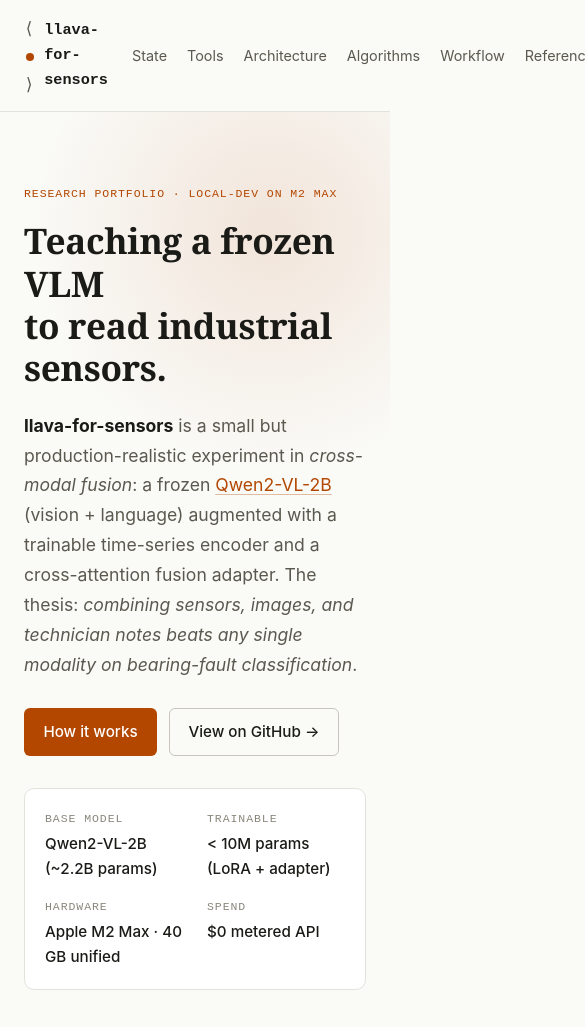
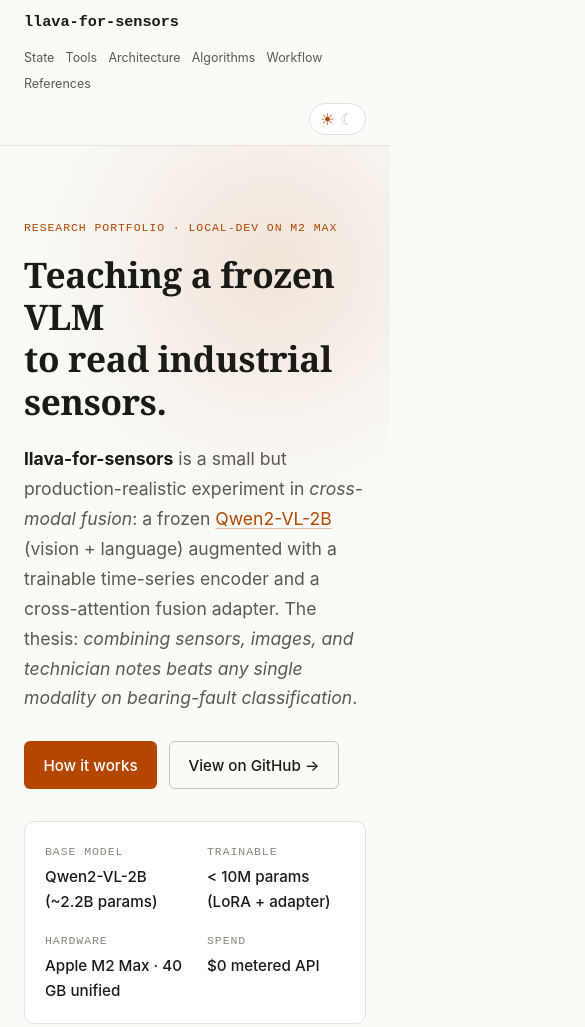
Before and after one commit to VoidAxiom/llava-for-sensors, a website: page docs/index.html in a window 390 px wide. Shown: the top 1027 px of the page, 585 px wide, since content can reach past the window. Drawn offline with nearby package versions, Linux system fonts and the light colour scheme.

Commit message:
docs/styles.css: responsive header for narrow viewports (PR #22 round 4)
Codex [P2]: at ≤375px the single-row header (brand + 6 nav links +
theme toggle in nowrap flex) overflowed the viewport, causing
horizontal scroll. Violated the responsive/no-horizontal-overflow
contract in AGENTS.md §UI.

Added two breakpoints:

- `@media (max-width: 720px)`: allow `.header-row` to wrap, send
  `.primary-nav` to row 2 via `order: 3` + `width: 100%` + smaller
  font (0.82rem) + flex-wrap so 6 links can flow. Theme toggle
  pushed to the right with `margin-left: auto`.
- `@media (max-width: 400px)`: further shrink nav font to 0.78rem,
  tighten link gap, and hide `.brand-logo` (the decorative `( ● )`
  prefix) to recover space — `.brand-name` stays visible.

Verified in Chrome MCP at 500px viewport (the resize_page minimum):
header now wraps to 128px height (was single 50px row), no horizontal
overflow, nav fits at 403px width with 6 visible links. Visual
inspection: clean layout, no clipping, hero stacks below.

```diff
--- a/docs/styles.css
+++ b/docs/styles.css
@@ -236,6 +236,34 @@ pre code {
 [data-theme="light"] .theme-toggle .sun  { opacity: 1; color: var(--accent); }
 [data-theme="dark"]  .theme-toggle .sun  { opacity: 0.35; }
 [data-theme="dark"]  .theme-toggle .moon { opacity: 1; color: var(--accent); }
+
+/* Responsive header — wrap the nav onto a second row at narrow widths
+   so brand + 6 links + theme toggle don't overflow a 375px viewport. */
+@media (max-width: 720px) {
+  .header-row {
+    flex-wrap: wrap;
+    gap: 0.5rem 1rem;
+    padding-top: 0.6rem;
+    padding-bottom: 0.6rem;
+  }
+  .primary-nav {
+    order: 3;
+    margin: 0.35rem 0 0;
+    width: 100%;
+    flex-wrap: wrap;
+    gap: 0.4rem 0.9rem;
+    font-size: 0.82rem;
+    justify-content: flex-start;
+  }
+  .theme-toggle { margin-left: auto; }
+}
+@media (max-width: 400px) {
+  .primary-nav {
+    font-size: 0.78rem;
+    gap: 0.35rem 0.7rem;
+  }
+  .brand-logo { display: none; }
+}
 
 /* ------------------------------------------------------------------ */
 /*  Hero                                                               */
```
